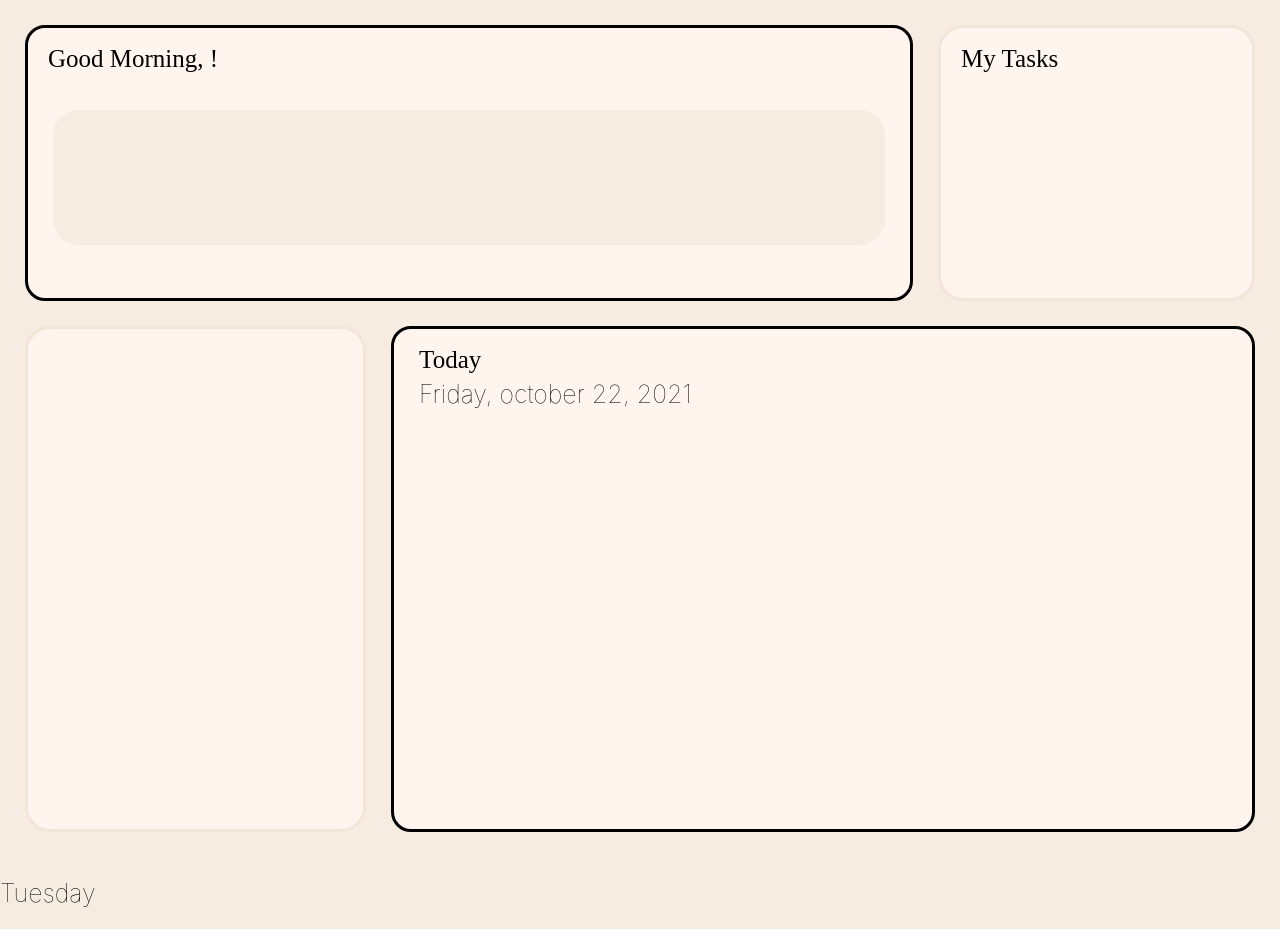
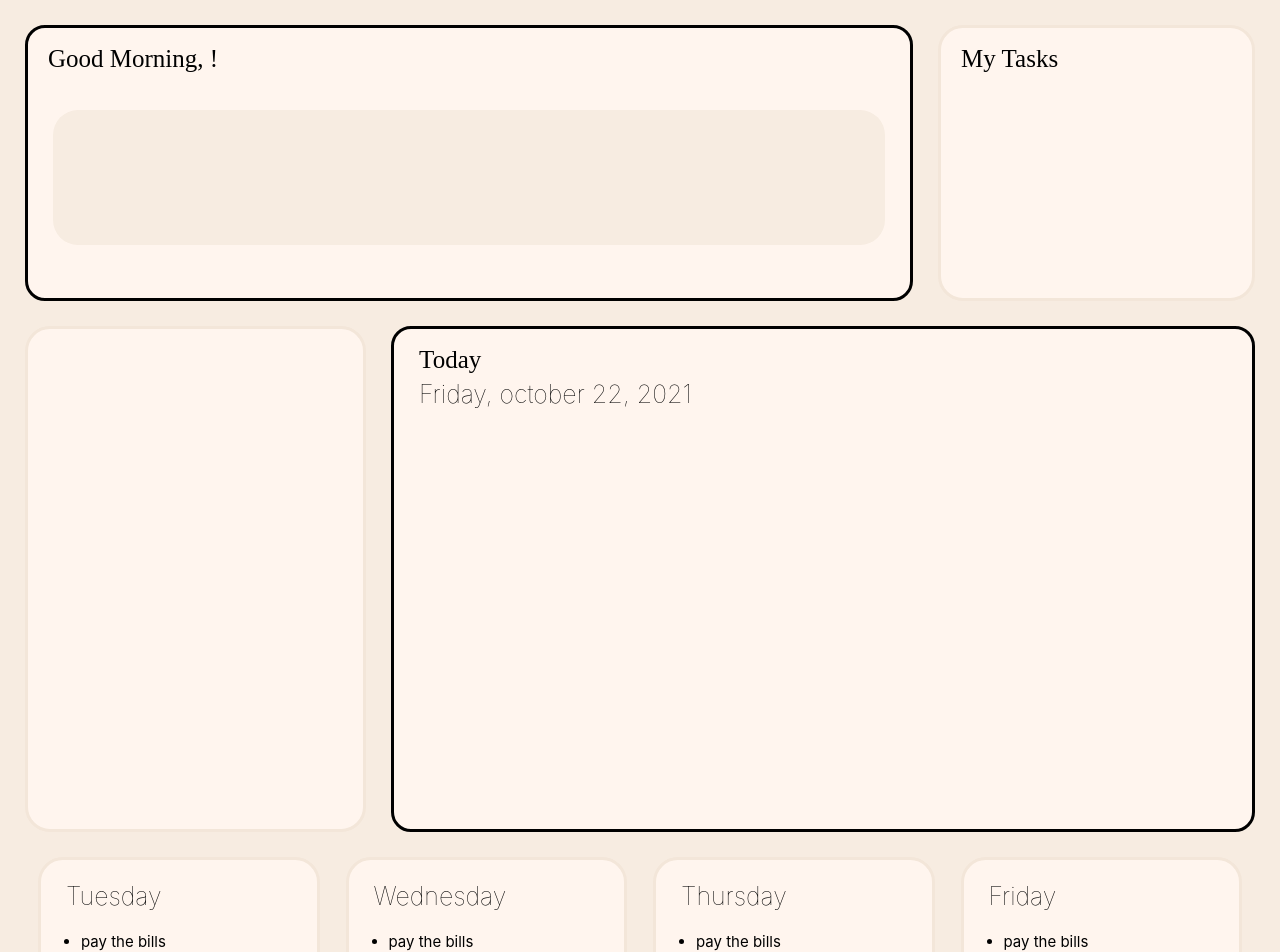
Before and after one commit to gooliajulia/design-my-week, a React (Create React App) app in the folder design-my-day/: page /homepage/name in a window 1280 px wide. Shown: the top 952 px of the page. Before the commit the page ends 929 px from the top, so only its background shows below. Built offline with nearby package versions, Linux system fonts and the light colour scheme; a web font is replaced by a local one.

Commit message:
added Following Days display

```diff
--- a/design-my-day/src/App.css
+++ b/design-my-day/src/App.css
@@ -96,6 +96,7 @@ h1.greeting-header {
 div#greeting-tasks {
   display: flex;
 }
+
 div#my-tasks {
   height: 270px;
   width: 25vw;
@@ -159,3 +160,30 @@ div#warmups {
   margin-top: 20px;
   border-radius: 25px;
 }
+
+div#following-days-display {
+  display: flex;
+  justify-content: space-evenly;
+  align-content: space-around;
+  margin-left: 25px;
+  margin-right: 25px;
+  margin-bottom: 25px;
+
+}
+div.day-display {
+  width: 35vw;
+  height: 300px;
+  margin: 0 13px;
+  background-color: seashell;
+  border-style: solid;
+  border-color: rgb(243, 230, 217);
+  border-radius: 25px;
+}
+
+div.day-display h2 {
+  margin-left: 25px;
+}
+
+div.day-display li {
+  font-size: 15px;
+}
--- a/design-my-day/src/components/FollowingDays.js
+++ b/design-my-day/src/components/FollowingDays.js
@@ -1,12 +1,12 @@
 
 const FollowingDays = ({day, tasksArray}) => {
     return (
-        <div>
+        <div className='day-display'>
             <h2>{day}</h2>
             <ul>
-                {tasksArray.map((task) => {
+                {tasksArray.map((task, idx) => (
                     <li>{task}</li>
-                })}
+                ))}
             </ul>
 
         </div>
--- a/design-my-day/src/components/Homepage.js
+++ b/design-my-day/src/components/Homepage.js
@@ -33,6 +33,18 @@ const HomePage = ({name}) => {
                 day={'Tuesday'}
                 tasksArray={['pay the bills', 'walk the dog', 'code some sick shit', 'pedicure', 'do the dishes']}
             />
+                        <FollowingDays
+                day={'Wednesday'}
+                tasksArray={['pay the bills', 'walk the dog', 'code some sick shit', 'pedicure', 'do the dishes']}
+            />
+                        <FollowingDays
+                day={'Thursday'}
+                tasksArray={['pay the bills', 'walk the dog', 'code some sick shit', 'pedicure', 'do the dishes']}
+            />
+                        <FollowingDays
+                day={'Friday'}
+                tasksArray={['pay the bills', 'walk the dog', 'code some sick shit', 'pedicure', 'do the dishes']}
+            />
             </div>
         </div>
 
```
